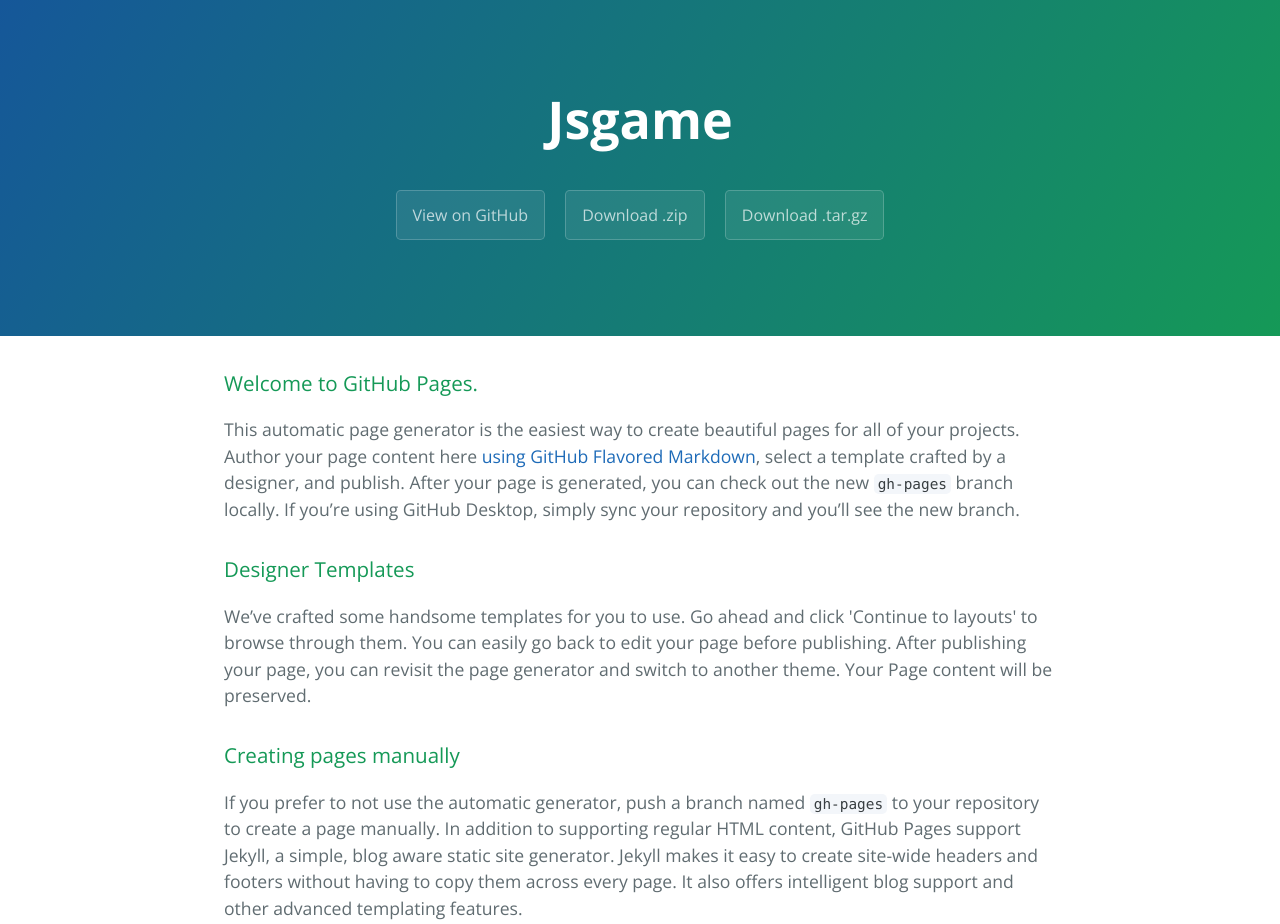
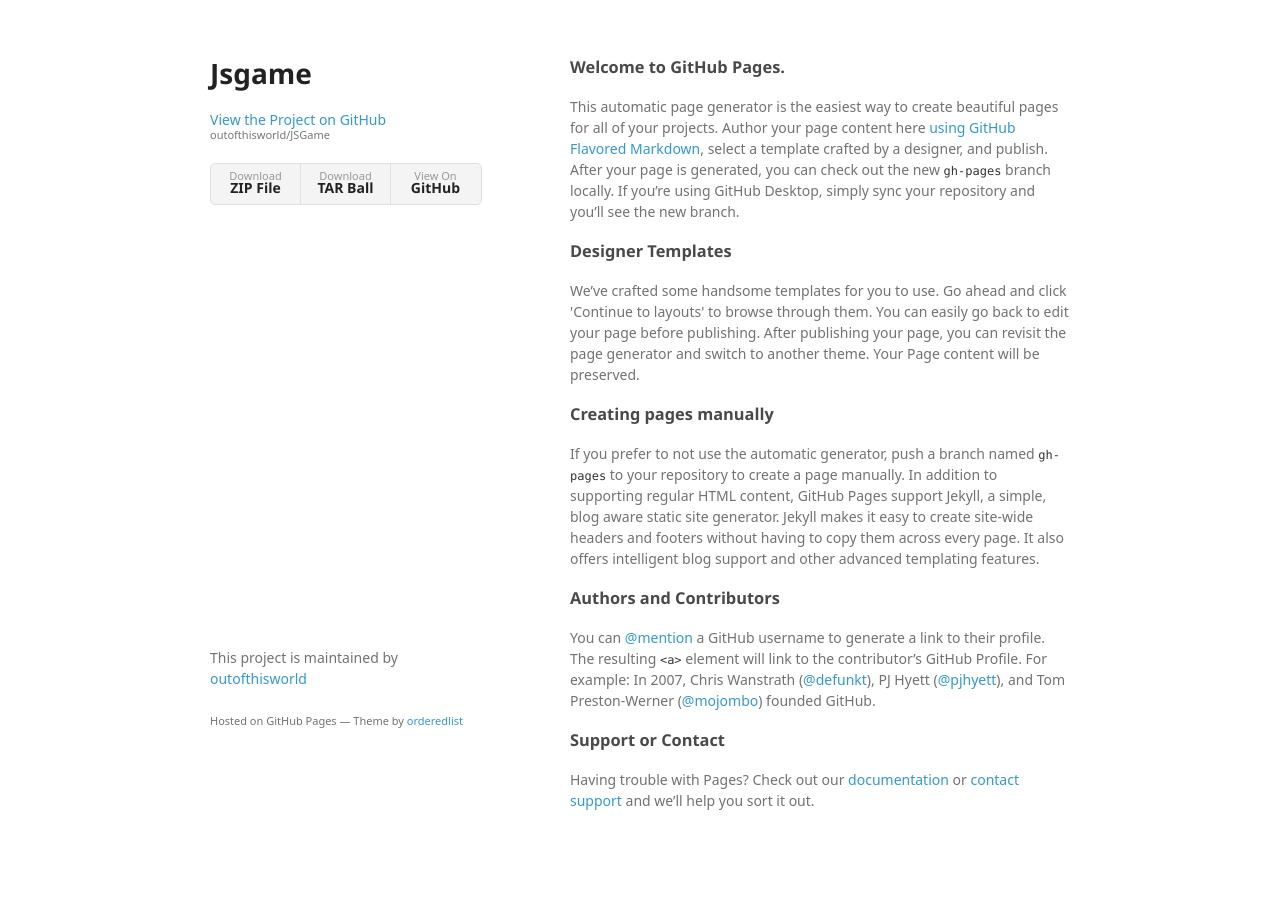
Before and after one commit to outofthisworld/JSGame, a plain HTML site: page index.html in a window 1280 px wide. Shown: the top 924 px of the page. After the commit the page ends 881 px from the top, so only its background shows below. Drawn offline with nearby package versions, Linux system fonts and the light colour scheme; a web font is replaced by a local one.

Commit message:
Create gh-pages branch via GitHub

```diff
--- a/index.html
+++ b/index.html
@@ -1,25 +1,34 @@
-<!DOCTYPE html>
-<html lang="en-us">
+<!doctype html>
+<html>
   <head>
-    <meta charset="UTF-8">
+    <meta charset="utf-8">
+    <meta http-equiv="X-UA-Compatible" content="chrome=1">
     <title>Jsgame by outofthisworld</title>
-    <meta name="viewport" content="width=device-width, initial-scale=1">
-    <link rel="stylesheet" type="text/css" href="stylesheets/normalize.css" media="screen">
-    <link href='https://fonts.googleapis.com/css?family=Open+Sans:400,700' rel='stylesheet' type='text/css'>
-    <link rel="stylesheet" type="text/css" href="stylesheets/stylesheet.css" media="screen">
-    <link rel="stylesheet" type="text/css" href="stylesheets/github-light.css" media="screen">
+
+    <link rel="stylesheet" href="stylesheets/styles.css">
+    <link rel="stylesheet" href="stylesheets/github-light.css">
+    <meta name="viewport" content="width=device-width">
+    <!--[if lt IE 9]>
+    <script src="//html5shiv.googlecode.com/svn/trunk/html5.js"></script>
+    <![endif]-->
   </head>
   <body>
-    <section class="page-header">
-      <h1 class="project-name">Jsgame</h1>
-      <h2 class="project-tagline"></h2>
-      <a href="https://github.com/outofthisworld/JSGame" class="btn">View on GitHub</a>
-      <a href="https://github.com/outofthisworld/JSGame/zipball/master" class="btn">Download .zip</a>
-      <a href="https://github.com/outofthisworld/JSGame/tarball/master" class="btn">Download .tar.gz</a>
-    </section>
+    <div class="wrapper">
+      <header>
+        <h1>Jsgame</h1>
+        <p></p>
 
-    <section class="main-content">
-      <h3>
+        <p class="view"><a href="https://github.com/outofthisworld/JSGame">View the Project on GitHub <small>outofthisworld/JSGame</small></a></p>
+
+
+        <ul>
+          <li><a href="https://github.com/outofthisworld/JSGame/zipball/master">Download <strong>ZIP File</strong></a></li>
+          <li><a href="https://github.com/outofthisworld/JSGame/tarball/master">Download <strong>TAR Ball</strong></a></li>
+          <li><a href="https://github.com/outofthisworld/JSGame">View On <strong>GitHub</strong></a></li>
+        </ul>
+      </header>
+      <section>
+        <h3>
 <a id="welcome-to-github-pages" class="anchor" href="#welcome-to-github-pages" aria-hidden="true"><span aria-hidden="true" class="octicon octicon-link"></span></a>Welcome to GitHub Pages.</h3>
 
 <p>This automatic page generator is the easiest way to create beautiful pages for all of your projects. Author your page content here <a href="https://guides.github.com/features/mastering-markdown/">using GitHub Flavored Markdown</a>, select a template crafted by a designer, and publish. After your page is generated, you can check out the new <code>gh-pages</code> branch locally. If you’re using GitHub Desktop, simply sync your repository and you’ll see the new branch.</p>
@@ -43,15 +52,13 @@
 <a id="support-or-contact" class="anchor" href="#support-or-contact" aria-hidden="true"><span aria-hidden="true" class="octicon octicon-link"></span></a>Support or Contact</h3>
 
 <p>Having trouble with Pages? Check out our <a href="https://help.github.com/pages">documentation</a> or <a href="https://github.com/contact">contact support</a> and we’ll help you sort it out.</p>
-
-      <footer class="site-footer">
-        <span class="site-footer-owner"><a href="https://github.com/outofthisworld/JSGame">Jsgame</a> is maintained by <a href="https://github.com/outofthisworld">outofthisworld</a>.</span>
-
-        <span class="site-footer-credits">This page was generated by <a href="https://pages.github.com">GitHub Pages</a> using the <a href="https://github.com/jasonlong/cayman-theme">Cayman theme</a> by <a href="https://twitter.com/jasonlong">Jason Long</a>.</span>
+      </section>
+      <footer>
+        <p>This project is maintained by <a href="https://github.com/outofthisworld">outofthisworld</a></p>
+        <p><small>Hosted on GitHub Pages &mdash; Theme by <a href="https://github.com/orderedlist">orderedlist</a></small></p>
       </footer>
-
-    </section>
-
+    </div>
+    <script src="javascripts/scale.fix.js"></script>
 
   </body>
 </html>
--- /dev/null
+++ b/javascripts/scale.fix.js
@@ -0,0 +1,17 @@
+var metas = document.getElementsByTagName('meta');
+var i;
+if (navigator.userAgent.match(/iPhone/i)) {
+  for (i=0; i<metas.length; i++) {
+    if (metas[i].name == "viewport") {
+      metas[i].content = "width=device-width, minimum-scale=1.0, maximum-scale=1.0";
+    }
+  }
+  document.addEventListener("gesturestart", gestureStart, false);
+}
+function gestureStart() {
+  for (i=0; i<metas.length; i++) {
+    if (metas[i].name == "viewport") {
+      metas[i].content = "width=device-width, minimum-scale=0.25, maximum-scale=1.6";
+    }
+  }
+}
--- /dev/null
+++ b/stylesheets/styles.css
@@ -0,0 +1,324 @@
+@font-face {
+  font-family: 'Noto Sans';
+  font-weight: 400;
+  font-style: normal;
+  src: url('../fonts/Noto-Sans-regular/Noto-Sans-regular.eot');
+  src: url('../fonts/Noto-Sans-regular/Noto-Sans-regular.eot?#iefix') format('embedded-opentype'),
+       local('Noto Sans'),
+       local('Noto-Sans-regular'),
+       url('../fonts/Noto-Sans-regular/Noto-Sans-regular.woff2') format('woff2'),
+       url('../fonts/Noto-Sans-regular/Noto-Sans-regular.woff') format('woff'),
+       url('../fonts/Noto-Sans-regular/Noto-Sans-regular.ttf') format('truetype'),
+       url('../fonts/Noto-Sans-regular/Noto-Sans-regular.svg#NotoSans') format('svg');
+}
+
+@font-face {
+  font-family: 'Noto Sans';
+  font-weight: 700;
+  font-style: normal;
+  src: url('../fonts/Noto-Sans-700/Noto-Sans-700.eot');
+  src: url('../fonts/Noto-Sans-700/Noto-Sans-700.eot?#iefix') format('embedded-opentype'),
+       local('Noto Sans Bold'),
+       local('Noto-Sans-700'),
+       url('../fonts/Noto-Sans-700/Noto-Sans-700.woff2') format('woff2'),
+       url('../fonts/Noto-Sans-700/Noto-Sans-700.woff') format('woff'),
+       url('../fonts/Noto-Sans-700/Noto-Sans-700.ttf') format('truetype'),
+       url('../fonts/Noto-Sans-700/Noto-Sans-700.svg#NotoSans') format('svg');
+}
+
+@font-face {
+  font-family: 'Noto Sans';
+  font-weight: 400;
+  font-style: italic;
+  src: url('../fonts/Noto-Sans-italic/Noto-Sans-italic.eot');
+  src: url('../fonts/Noto-Sans-italic/Noto-Sans-italic.eot?#iefix') format('embedded-opentype'),
+       local('Noto Sans Italic'),
+       local('Noto-Sans-italic'),
+       url('../fonts/Noto-Sans-italic/Noto-Sans-italic.woff2') format('woff2'),
+       url('../fonts/Noto-Sans-italic/Noto-Sans-italic.woff') format('woff'),
+       url('../fonts/Noto-Sans-italic/Noto-Sans-italic.ttf') format('truetype'),
+       url('../fonts/Noto-Sans-italic/Noto-Sans-italic.svg#NotoSans') format('svg');
+}
+
+@font-face {
+  font-family: 'Noto Sans';
+  font-weight: 700;
+  font-style: italic;
+  src: url('../fonts/Noto-Sans-700italic/Noto-Sans-700italic.eot');
+  src: url('../fonts/Noto-Sans-700italic/Noto-Sans-700italic.eot?#iefix') format('embedded-opentype'),
+       local('Noto Sans Bold Italic'),
+       local('Noto-Sans-700italic'),
+       url('../fonts/Noto-Sans-700italic/Noto-Sans-700italic.woff2') format('woff2'),
+       url('../fonts/Noto-Sans-700italic/Noto-Sans-700italic.woff') format('woff'),
+       url('../fonts/Noto-Sans-700italic/Noto-Sans-700italic.ttf') format('truetype'),
+       url('../fonts/Noto-Sans-700italic/Noto-Sans-700italic.svg#NotoSans') format('svg');
+}
+
+body {
+  background-color: #fff;
+  padding:50px;
+  font: 14px/1.5 "Noto Sans", "Helvetica Neue", Helvetica, Arial, sans-serif;
+  color:#727272;
+  font-weight:400;
+}
+
+h1, h2, h3, h4, h5, h6 {
+  color:#222;
+  margin:0 0 20px;
+}
+
+p, ul, ol, table, pre, dl {
+  margin:0 0 20px;
+}
+
+h1, h2, h3 {
+  line-height:1.1;
+}
+
+h1 {
+  font-size:28px;
+}
+
+h2 {
+  color:#393939;
+}
+
+h3, h4, h5, h6 {
+  color:#494949;
+}
+
+a {
+  color:#39c;
+  text-decoration:none;
+}
+
+a:hover {
+  color:#069;
+}
+
+a small {
+  font-size:11px;
+  color:#777;
+  margin-top:-0.3em;
+  display:block;
+}
+
+a:hover small {
+  color:#777;
+}
+
+.wrapper {
+  width:860px;
+  margin:0 auto;
+}
+
+blockquote {
+  border-left:1px solid #e5e5e5;
+  margin:0;
+  padding:0 0 0 20px;
+  font-style:italic;
+}
+
+code, pre {
+  font-family:Monaco, Bitstream Vera Sans Mono, Lucida Console, Terminal, Consolas, Liberation Mono, DejaVu Sans Mono, Courier New, monospace;
+  color:#333;
+  font-size:12px;
+}
+
+pre {
+  padding:8px 15px;
+  background: #f8f8f8;
+  border-radius:5px;
+  border:1px solid #e5e5e5;
+  overflow-x: auto;
+}
+
+table {
+  width:100%;
+  border-collapse:collapse;
+}
+
+th, td {
+  text-align:left;
+  padding:5px 10px;
+  border-bottom:1px solid #e5e5e5;
+}
+
+dt {
+  color:#444;
+  font-weight:700;
+}
+
+th {
+  color:#444;
+}
+
+img {
+  max-width:100%;
+}
+
+header {
+  width:270px;
+  float:left;
+  position:fixed;
+  -webkit-font-smoothing:subpixel-antialiased;
+}
+
+header ul {
+  list-style:none;
+  height:40px;
+  padding:0;
+  background: #f4f4f4;
+  border-radius:5px;
+  border:1px solid #e0e0e0;
+  width:270px;
+}
+
+header li {
+  width:89px;
+  float:left;
+  border-right:1px solid #e0e0e0;
+  height:40px;
+}
+
+header li:first-child a {
+  border-radius:5px 0 0 5px;
+}
+
+header li:last-child a {
+  border-radius:0 5px 5px 0;
+}
+
+header ul a {
+  line-height:1;
+  font-size:11px;
+  color:#999;
+  display:block;
+  text-align:center;
+  padding-top:6px;
+  height:34px;
+}
+
+header ul a:hover {
+  color:#999;
+}
+
+header ul a:active {
+  background-color:#f0f0f0;
+}
+
+strong {
+  color:#222;
+  font-weight:700;
+}
+
+header ul li + li + li {
+  border-right:none;
+  width:89px;
+}
+
+header ul a strong {
+  font-size:14px;
+  display:block;
+  color:#222;
+}
+
+section {
+  width:500px;
+  float:right;
+  padding-bottom:50px;
+}
+
+small {
+  font-size:11px;
+}
+
+hr {
+  border:0;
+  background:#e5e5e5;
+  height:1px;
+  margin:0 0 20px;
+}
+
+footer {
+  width:270px;
+  float:left;
+  position:fixed;
+  bottom:50px;
+  -webkit-font-smoothing:subpixel-antialiased;
+}
+
+@media print, screen and (max-width: 960px) {
+
+  div.wrapper {
+    width:auto;
+    margin:0;
+  }
+
+  header, section, footer {
+    float:none;
+    position:static;
+    width:auto;
+  }
+
+  header {
+    padding-right:320px;
+  }
+
+  section {
+    border:1px solid #e5e5e5;
+    border-width:1px 0;
+    padding:20px 0;
+    margin:0 0 20px;
+  }
+
+  header a small {
+    display:inline;
+  }
+
+  header ul {
+    position:absolute;
+    right:50px;
+    top:52px;
+  }
+}
+
+@media print, screen and (max-width: 720px) {
+  body {
+    word-wrap:break-word;
+  }
+
+  header {
+    padding:0;
+  }
+
+  header ul, header p.view {
+    position:static;
+  }
+
+  pre, code {
+    word-wrap:normal;
+  }
+}
+
+@media print, screen and (max-width: 480px) {
+  body {
+    padding:15px;
+  }
+
+  header ul {
+    width:99%;
+  }
+
+  header li, header ul li + li + li {
+    width:33%;
+  }
+}
+
+@media print {
+  body {
+    padding:0.4in;
+    font-size:12pt;
+    color:#444;
+  }
+}
```
